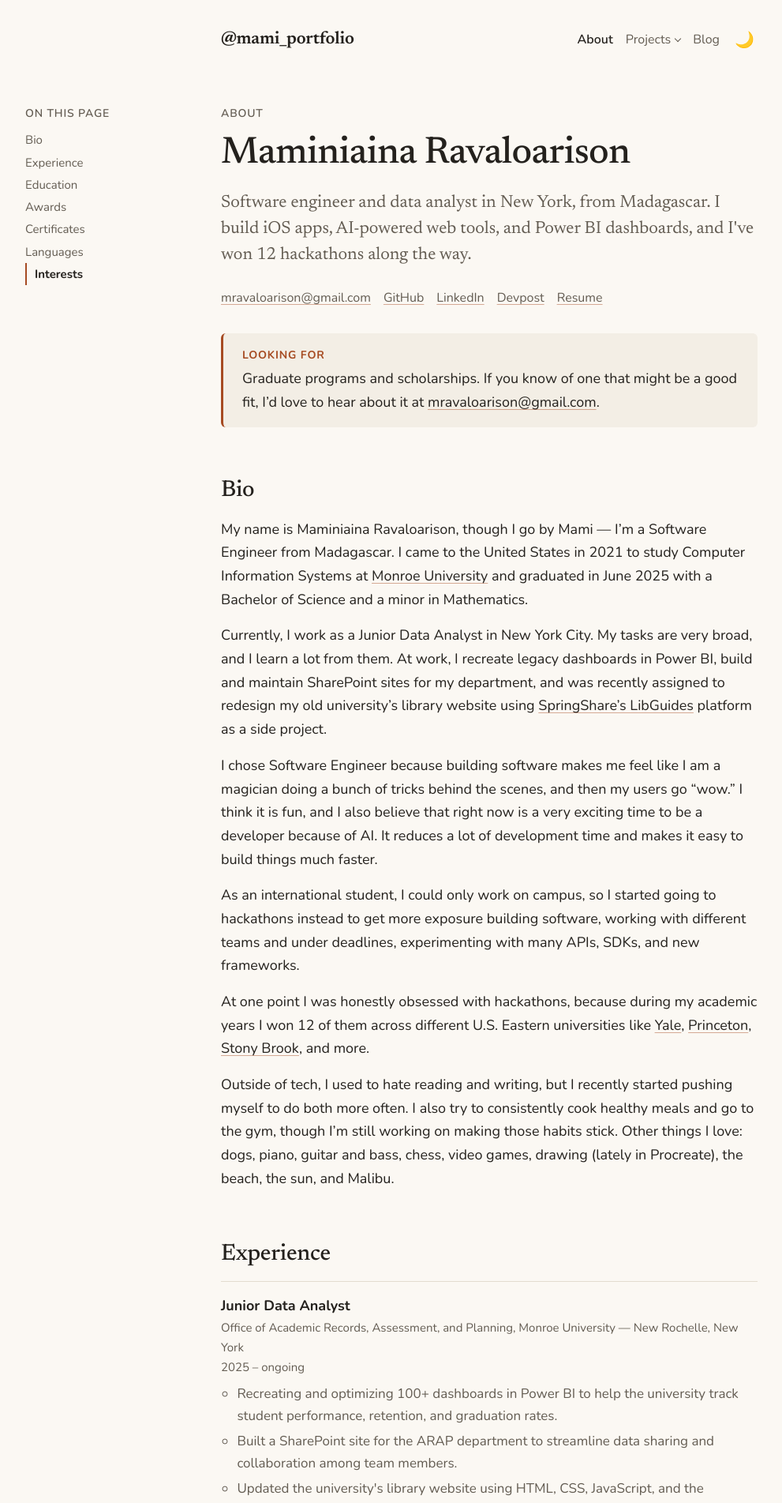
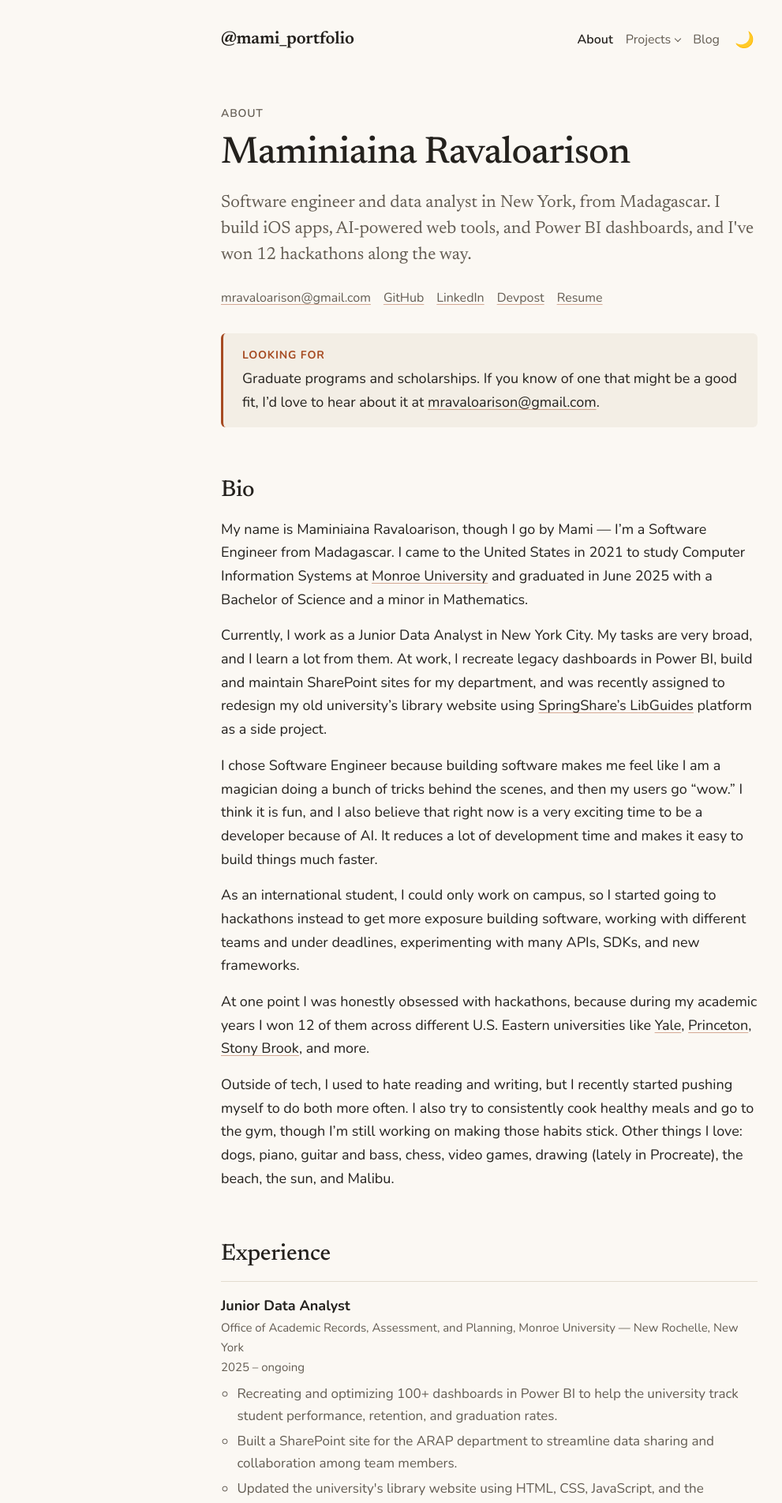
Before and after one commit to mravaloarison/mravaloarison.github.io, a Jekyll site: the page built from index.md, in a window 1280 px wide. Shown: the top 1903 px of the page at 79% size, without its empty margins (20-1011 px from the left). Built offline with Jekyll 4.4.1, drawn with Linux system fonts in a browser that asks for light colours.

Commit message:
Remove the table of contents and dropdown emoji; drawings column on About
- Table of contents, its scroll highlight, and the dropdown emoji are gone
  (emoji font back to the 1.5 KB moon/sun subset)
- About gets a 280px Lately drawing column on the right from 1100px with
  the newest Procreate pieces (up to three, uncropped); hidden until one
  exists. Removed from the Blog index.

Co-Authored-By: Claude Opus 5.5 <noreply@anthropic.com>

```diff
--- a/_data/categories.yml
+++ b/_data/categories.yml
@@ -2,15 +2,12 @@ projects:
   - name: Work
     slug: work
     label: Work
-    emoji: "💼"
   - name: Personal
     slug: personal
     label: Personal
-    emoji: "🌱"
   - name: Hackathon
     slug: hackathons
     label: Hackathons
-    emoji: "🏆"
 
 arts:
   - name: Procreate
--- a/_includes/toc-items.html
+++ /dev/null
@@ -1,12 +0,0 @@
-{%- comment -%}
-  List items for the table of contents, built at build time from the h2s in
-  `include.html` (the rendered page). Only h2s with an id are listed.
-{%- endcomment -%}
-{%- assign toc_parts = include.html | split: "<h2" -%}
-{%- for part in toc_parts offset: 1 -%}
-  {%- assign toc_open = part | split: ">" | first -%}
-  {%- unless toc_open contains 'id="' -%}{%- continue -%}{%- endunless -%}
-  {%- assign toc_id = toc_open | split: 'id="' | last | split: '"' | first -%}
-  {%- assign toc_text = part | split: "</h2>" | first | prepend: "<h2" | strip_html | strip -%}
-<li><a href="#{{ toc_id }}">{{ toc_text }}</a></li>
-{%- endfor -%}
--- a/_layouts/default.html
+++ b/_layouts/default.html
@@ -9,21 +9,14 @@
 {%- elsif page.url != "/" -%}
   {%- assign section = "" -%}
 {%- endif %}
-{%- comment -%} Table of contents: pages with two or more h2s {%- endcomment -%}
-{%- capture toc_items -%}{% include toc-items.html html=content %}{%- endcapture -%}
-{%- assign toc_count = toc_items | split: "<li>" | size | minus: 1 -%}
-{%- assign show_toc = false -%}
-{%- if toc_count >= 2 and page.toc != false -%}
-  {%- assign show_toc = true -%}
-{%- endif -%}
 {%- assign show_rail = false -%}
-{%- if page.art_rail and site.arts.size > 0 -%}
+{%- assign rail_pieces = site.arts | where: "medium", "Procreate" -%}
+{%- if page.art_rail and rail_pieces.size > 0 -%}
   {%- assign show_rail = true -%}
 {%- endif %}
 <html lang="{{ site.lang | default: 'en' }}">
 {% include head.html %}
-{%- capture body_class -%}{% if show_toc %}has-toc {% endif %}{% if show_rail %}has-rail{% endif %}{%- endcapture -%}
-<body{% assign body_class = body_class | strip %}{% if body_class != "" %} class="{{ body_class }}"{% endif %}>
+<body{% if show_rail %} class="has-rail"{% endif %}>
   <a class="skip-link" href="#main">Skip to content</a>
 
   <header class="site-header">
@@ -41,7 +34,7 @@
             <ul class="nav-sub" aria-label="Project types">
               {%- for cat in site.data.categories.projects %}
               {%- assign cat_url = "/projects/category/" | append: cat.slug | append: "/" %}
-              <li><a href="{{ cat_url | relative_url }}"{% if page.url == cat_url %} aria-current="page"{% elsif page.collection == "projects" and page.category == cat.name %} aria-current="true"{% endif %}><span class="nav-emoji" aria-hidden="true">{{ cat.emoji }}</span>{{ cat.label }}</a></li>
+              <li><a href="{{ cat_url | relative_url }}"{% if page.url == cat_url %} aria-current="page"{% elsif page.collection == "projects" and page.category == cat.name %} aria-current="true"{% endif %}>{{ cat.label }}</a></li>
               {%- endfor %}
             </ul>
           </li>
@@ -59,24 +52,8 @@
   <div class="nav-overlay" id="nav-overlay" aria-hidden="true"></div>
 
   <div class="page-frame">
-    {%- if show_toc %}
-    <nav class="toc toc-rail" aria-label="On this page">
-      <p class="toc-label">On this page</p>
-      <ul>{{ toc_items }}</ul>
-    </nav>
-    {%- endif %}
     <main id="main" tabindex="-1">
-      {%- if show_toc -%}
-      {%- assign content_parts = content | split: "<h2" -%}
-      {{ content_parts[0] }}
-      <details class="toc toc-inline">
-        <summary>On this page</summary>
-        <ul>{{ toc_items }}</ul>
-      </details>
-      {%- for part in content_parts offset: 1 -%}<h2{{ part }}{%- endfor -%}
-      {%- else %}
       {{ content }}
-      {%- endif %}
     </main>
     {%- if show_rail %}
     {% include art-rail.html %}
--- a/assets/css/styles.css
+++ b/assets/css/styles.css
@@ -45,8 +45,8 @@
   font-style: normal;
   font-weight: 400;
   font-display: swap;
-  src: url("../fonts/noto-color-emoji-subset.woff2") format("woff2") tech(color-COLRv1);
-  unicode-range: U+2600, U+FE0F, U+1F319, U+1F331, U+1F3C6, U+1F4BC;
+  src: url("../fonts/noto-color-emoji-theme.woff2") format("woff2") tech(color-COLRv1);
+  unicode-range: U+2600, U+FE0F, U+1F319;
 }
 
 /* Tokens */
@@ -82,8 +82,8 @@
   --radius-md: 10px;
 
   --measure: 680px;
-  /* Gap above a heading jumped to from the table of contents; the sticky
-     table of contents sits the same distance from the top, so they line up */
+  --rail-width: 280px;
+  /* Gap left above a heading when jumping to it with an #anchor link */
   --jump-offset: 40px;
 
   --transition: 160ms ease;
@@ -328,8 +328,7 @@ blockquote {
   top: var(--space-16);
 }
 
-/* Jumping to a section from the table of contents glides there and leaves
-   the same room above it as above the table of contents */
+/* Anchor jumps glide there and leave room above the heading */
 html {
   scroll-behavior: smooth;
 }
@@ -440,13 +439,6 @@ main,
 
 .nav-sub {
   display: none;
-}
-
-.nav-emoji {
-  font-family: var(--font-emoji);
-  font-size: 18px;
-  line-height: 1;
-  font-weight: 400;
 }
 
 @media (min-width: 601px) {
@@ -1260,7 +1252,7 @@ figcaption {
 
 .art-rail-list {
   display: grid;
-  grid-template-columns: repeat(3, minmax(0, 1fr));
+  grid-template-columns: repeat(auto-fill, minmax(160px, 1fr));
   gap: var(--space-16);
   list-style: none;
   margin: 0 0 var(--space-12);
@@ -1275,8 +1267,6 @@ figcaption {
 .art-rail-list img {
   width: 100%;
   height: auto;
-  aspect-ratio: 1;
-  object-fit: cover;
   border-radius: var(--radius-md);
   border: 1px solid var(--border);
   transition: transform var(--transition);
@@ -1302,112 +1292,33 @@ figcaption {
   font-size: 15px;
 }
 
-/* Table of contents. Phones: none. iPad / small laptop: a collapsible box
-   before the first section. Laptop (>=1200px): a sticky list in the left
-   margin, with the column staying centered. */
-
-.toc {
-  display: none;
-  font-size: 15px;
-}
-
-.toc ul {
-  list-style: none;
-  margin: 0;
-  padding: 0;
-}
-
-.toc a {
-  display: block;
-  padding: var(--space-4) 0;
-  color: var(--text-secondary);
-  text-decoration: none;
-  line-height: 1.35;
-}
-
-.toc a:hover {
-  color: var(--accent);
-}
-
-/* Section you're reading right now (set by main.js as you scroll) */
-.toc a[aria-current] {
-  color: var(--text);
-  font-weight: 700;
-  box-shadow: inset 2px 0 0 var(--accent);
-  padding-left: var(--space-12);
-}
-
-.toc a {
-  transition: color var(--transition), padding-left var(--transition);
-}
-
-.toc-label,
-.toc summary {
-  font-size: 14px;
-  font-weight: 600;
-  letter-spacing: 0.06em;
-  text-transform: uppercase;
-  color: var(--text-secondary);
-  margin: 0 0 var(--space-8);
-}
-
-@media (min-width: 768px) and (max-width: 1199px) {
-  .toc-inline {
-    display: block;
-    margin: var(--space-32) 0 0;
-    padding: var(--space-12) var(--space-16);
-    border: 1px solid var(--border);
-    border-radius: var(--radius-md);
-  }
-
-  .toc-inline summary {
-    margin: 0;
-    cursor: pointer;
-  }
-
-  .toc-inline ul {
-    margin-top: var(--space-8);
-  }
-}
-
-@media (min-width: 1200px) {
-  /* Column centered; table of contents in the left margin, arts in the right */
-  .has-toc .page-frame,
+@media (min-width: 1100px) {
+  /* About: text column plus a drawings column on the right; header and
+     footer widen to match so everything lines up */
+  .has-rail .page-frame,
+  .has-rail .site-header-inner,
+  .has-rail .site-footer {
+    max-width: calc(var(--measure) + var(--space-48) + var(--rail-width) + 2 * var(--space-24));
+  }
+
   .has-rail .page-frame {
     display: grid;
-    grid-template-columns: minmax(0, 1fr) minmax(0, calc(var(--measure) + 2 * var(--space-24))) minmax(0, 1fr);
-  }
-
-  .page-frame > main {
-    grid-column: 2;
-    grid-row: 1;
-    width: 100%;
-  }
-
-  .toc-rail {
-    display: block;
-    grid-column: 1;
-    grid-row: 1;
-    justify-self: end;
+    grid-template-columns: minmax(0, var(--measure)) var(--rail-width);
+    gap: var(--space-48);
+    margin-inline: auto;
+    padding-inline: var(--space-24);
+  }
+
+  .has-rail main {
+    max-width: none;
+    margin: 0;
+    padding-inline: 0;
+  }
+
+  .has-rail .art-rail {
     align-self: start;
-    position: sticky;
-    top: var(--jump-offset);
-    width: 200px;
-    margin: var(--space-32) var(--space-24) 0 0;
-    max-height: calc(100vh - 2 * var(--jump-offset));
-    overflow-y: auto;
-  }
-
-  .has-rail .art-rail {
-    grid-column: 3;
-    grid-row: 1;
-    justify-self: start;
-    position: sticky;
-    top: var(--space-32);
-    align-self: start;
-    width: 220px;
     max-width: none;
-    margin: 0 0 0 var(--space-24);
+    margin: 0;
     padding: var(--space-32) 0 0;
   }
 
--- a/assets/js/main.js
+++ b/assets/js/main.js
@@ -92,56 +92,6 @@
     });
   }
 
-  // Table of contents: mark the section you're reading as you scroll.
-  function initTocSpy() {
-    var links = Array.prototype.slice.call(document.querySelectorAll(".toc a[href^='#']"));
-    if (!links.length) return;
-
-    var headings = [];
-    links.forEach(function (link) {
-      var el = document.getElementById(decodeURIComponent(link.hash.slice(1)));
-      if (el && headings.indexOf(el) === -1) headings.push(el);
-    });
-    if (!headings.length) return;
-
-    var current = null;
-    var ticking = false;
-
-    function update() {
-      ticking = false;
-      // The last heading above this line is the section being read.
-      var line = window.innerHeight * 0.3;
-      var active = null;
-      for (var i = 0; i < headings.length; i++) {
-        if (headings[i].getBoundingClientRect().top <= line) active = headings[i];
-        else break;
-      }
-      // At the very bottom, the last section wins even if its heading is low.
-      if (window.innerHeight + window.scrollY >= document.documentElement.scrollHeight - 2) {
-        active = headings[headings.length - 1];
-      }
-      var id = active ? active.id : null;
-      if (id === current) return;
-      current = id;
-      links.forEach(function (link) {
-        if (id && link.hash === "#" + id) link.setAttribute("aria-current", "location");
-        else link.removeAttribute("aria-current");
-      });
-    }
-
-    function onScroll() {
-      if (!ticking) {
-        ticking = true;
-        window.requestAnimationFrame(update);
-      }
-    }
-
-    window.addEventListener("scroll", onScroll, { passive: true });
-    window.addEventListener("resize", onScroll);
-    update();
-  }
-
   initThemeToggle();
   initMenu();
-  initTocSpy();
 })();
```
Also changed, not shown: CLAUDE.md (+18 -40 lines), _includes/art-rail.html (+6 -5 lines), blog/index.md (+0 -1 lines), assets/fonts/noto-color-emoji-subset.woff2 (deleted), assets/fonts/noto-color-emoji-theme.woff2 (added).
